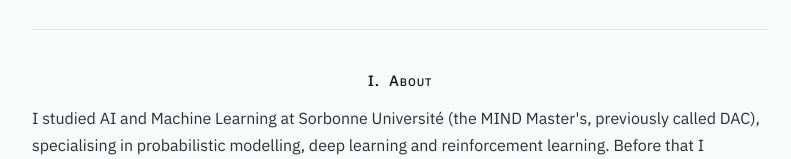
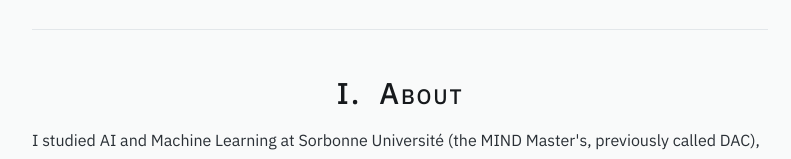
Before and after one commit to Titouaaaan/pi5-app, a Next.js app in the folder my-app/: page / in a window 1280 px wide. Shown: the part 365-524 px from the top of the page, without its empty margins (240-1031 px from the left). Built offline with nearby package versions, Linux system fonts and the light colour scheme; no server answers.

Commit message:
ui: section headings 30px
Co-Authored-By: Claude Opus 5 <noreply@anthropic.com>

```diff
--- a/my-app/app/components/SectionHeading.tsx
+++ b/my-app/app/components/SectionHeading.tsx
@@ -5,7 +5,7 @@ export default function SectionHeading({ id, children }: { id: string; children:
     <h2
       id={id}
       translate="no"
-      className="text-center text-[15px] font-medium capitalize tracking-[0.06em] text-ink [counter-increment:sec] [font-variant-caps:small-caps] before:mr-[0.6em] before:content-[counter(sec,upper-roman)'.']"
+      className="text-center text-[30px] font-medium capitalize tracking-[0.06em] text-ink [counter-increment:sec] [font-variant-caps:small-caps] before:mr-[0.6em] before:content-[counter(sec,upper-roman)'.']"
     >
       {children}
     </h2>
```
